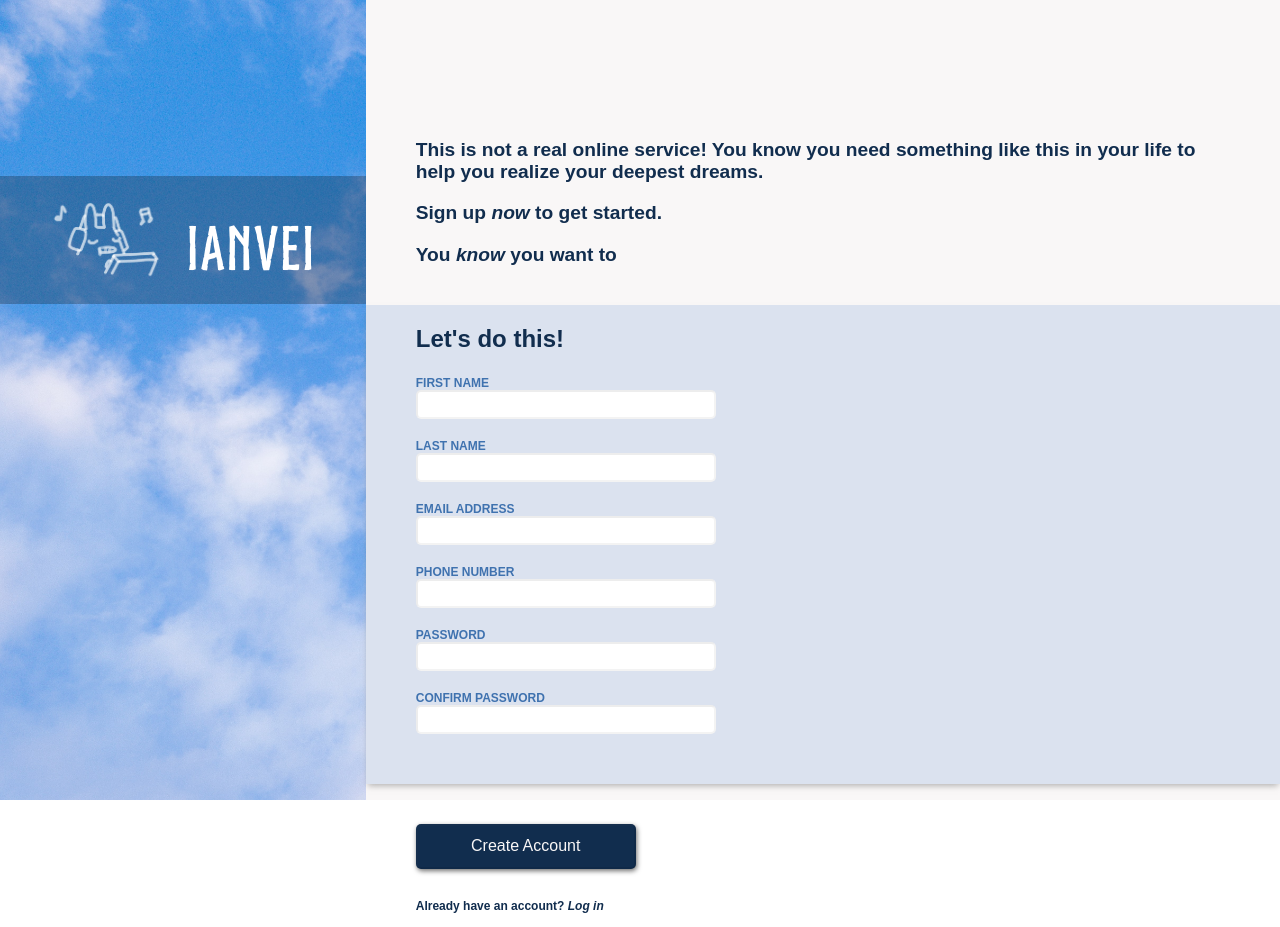
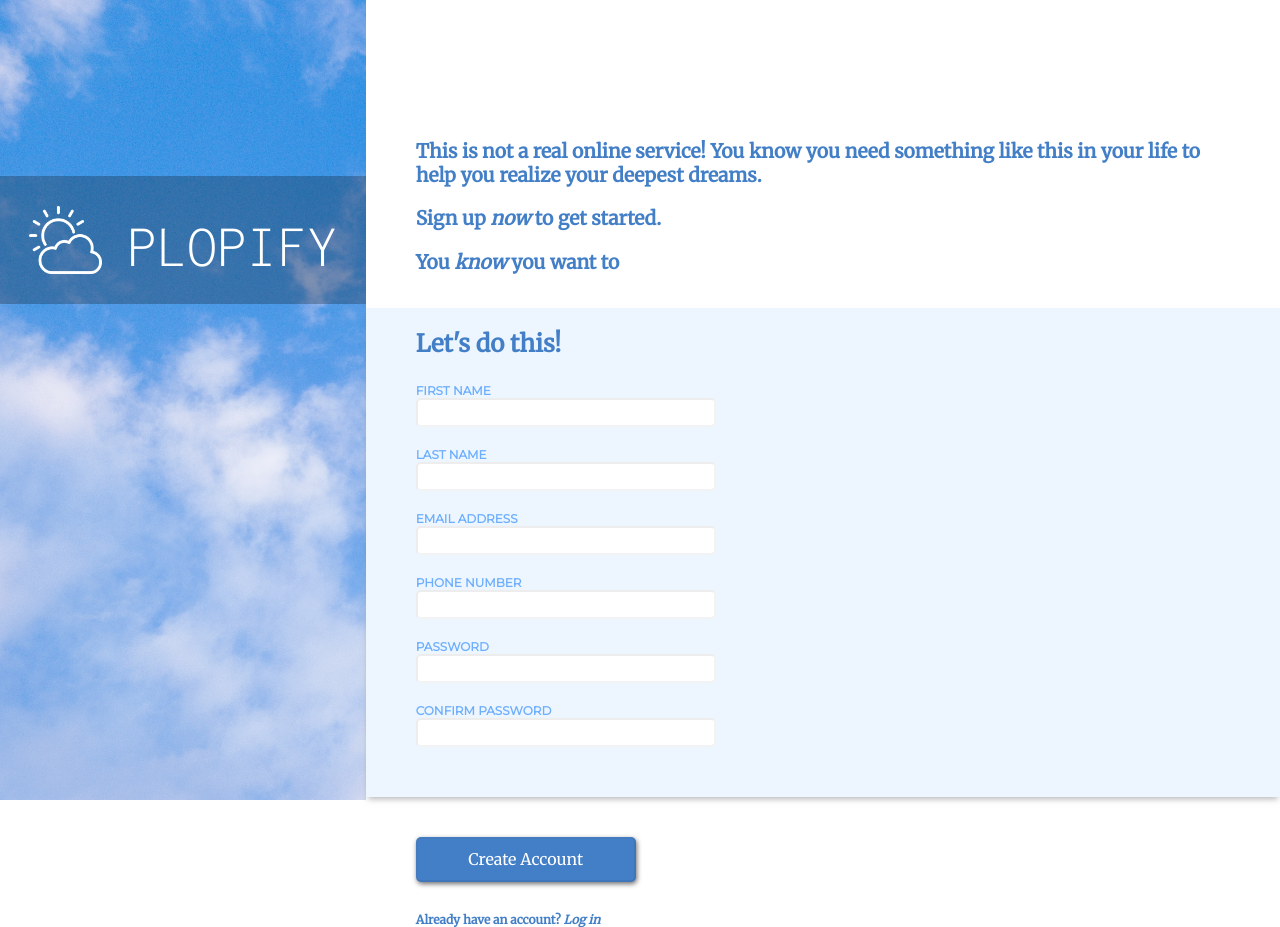
Before and after one commit to ianvei/sign-up-form, a plain HTML site: page index.html in a window 1280 px wide. Shown: the top 927 px of the page. Drawn offline with Linux system fonts and the light colour scheme.

Commit message:
more styling

```diff
--- a/index.html
+++ b/index.html
@@ -5,14 +5,17 @@
     <meta http-equiv="X-UA-Compatible" content="IE=edge">
     <meta name="viewport" content="width=device-width, initial-scale=1.0">
     <link rel="stylesheet" href="styles.css">
+    <link rel="preconnect" href="https://fonts.googleapis.com">
+    <link rel="preconnect" href="https://fonts.gstatic.com" crossorigin>
+    <link href="https://fonts.googleapis.com/css2?family=Inconsolata:wght@300&family=Merriweather&family=Montserrat&family=Sacramento&display=swap" rel="stylesheet">
     <title>Document</title>
 </head>
 <body>
     <div class="left-side">
         <div class="logo"></div>
         <div class="dark-contrast-element">
-            <img class="logo-image" src="/images/sleeping.png" alt="ianvei logo">
-            <h1 class="logo-text">IANVEI</h1>
+            <img class="logo-image" src="/images/clear-sky.png" alt="ianvei logo">
+            <h1 class="logo-text">PLOPIFY</h1>
         </div>
         <div class="credit-footer"></div>
     </div>
@@ -21,8 +24,8 @@
 
             <div class="descriptor-paragraph-container">
                 <p class="descriptor-paragraph">This is not a real online service! You know you need something like this in your life to help you realize your deepest dreams.<p>
-                    <p>Sign up <i>now</i> to get started. </p>
-                    <p>You <i>know</i> you want to</p>
+                    <p>Sign up <i>now </i>   to get started. </p>
+                    <p>You <i>know </i>   you want to</p>
             </div>
             <!-- <div class="form-area"> -->
 
@@ -40,7 +43,7 @@
                             </div>
                             <div class="form-row">
                                 <label for="email">Email Address</label>
-                                <input id="email" type="text">
+                                <input id="email" type="email">
                             </div>
                             <div class="form-row">
                                 <label for="phone-number">Phone Number</label>
@@ -48,11 +51,11 @@
                             </div>
                             <div class="form-row">
                                 <label for="password">Password</label>
-                                <input id="password" type="text">
+                                <input id="password" type="password">
                             </div>
                             <div class="form-row">
                                 <label for="confirm-password">Confirm Password</label>
-                                <input id="confirm-password" type="text"></input>
+                                <input id="confirm-password" type="password"></input>
                             </div>
                     </div>
                     </div>
--- a/styles.css
+++ b/styles.css
@@ -2,12 +2,14 @@
     /* add constants here */
     max-width: 100vw;
     /* --main-bg-color: #D3E0EA; */
-    --main-bg-color: #F9F7F7;
-    --content-bg-color: #DBE2EF;
-    --dark-font-color: #112D4E;
-    --form-font-color: #3F72AF;
-    font-family: Arial, Helvetica, sans-serif;
+    --content-bg-color: #EDF6FF;
+    --main-bg-color: #FFFFFF;
+    --dark-font-color: #437FC7;
+    --form-font-color: #6DAFFE;
+    font-family: 'Merriweather', serif;
 }
+
+@import url('https://fonts.googleapis.com/css2?family=Inconsolata:wght@300&family=Merriweather&family=Montserrat&family=Sacramento&display=swap');
 
 @font-face {
     font-family: bookmania;
@@ -96,17 +98,17 @@ p {
 }
 
 .logo-image {
-    width: 30%;
+    width: 20%;
     filter: invert();
 }
 
 .logo-text {
     color: white;
     font-size: 60px;
-    font-family: bookmania;
+    font-family: 'Inconsolata', monospace;
     font-weight: 100;
     margin: 0;
-    margin-top: 15px;
+    margin-top: 10px;
 }
 
 .content {
@@ -139,6 +141,7 @@ p {
     font-weight: bold;
     /* color: var(--dark-font-color); */
     color: var(--form-font-color);
+    font-family: 'Montserrat', sans-serif;
 }
 
 input {
@@ -159,6 +162,7 @@ input[type="submit"] {
     color: var(--main-bg-color);
     font-size: 16px;
     box-shadow: rgb(0 0 0 / 57%) 1px 2px 5px 0px;
+    font-family: "Merriweather";
 }
 
 .already-has-account {
@@ -176,6 +180,9 @@ a {
     padding-left: 50px;
 }
 
+input[type="submit"]:hover {
+    background-color: var(--form-font-color);
+}
 
 /* .form-area {
     display: flex;
```
Also changed, not shown: images/clear-sky.png (added), images/cloud.png (added), images/star.png (added), 1 other file.
